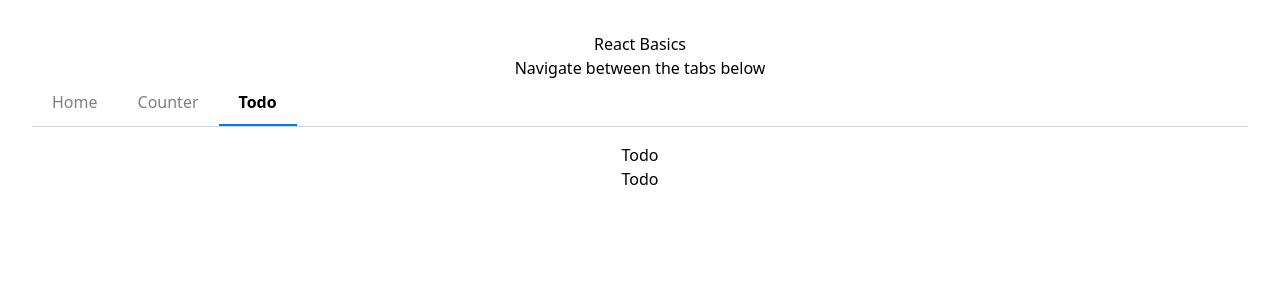
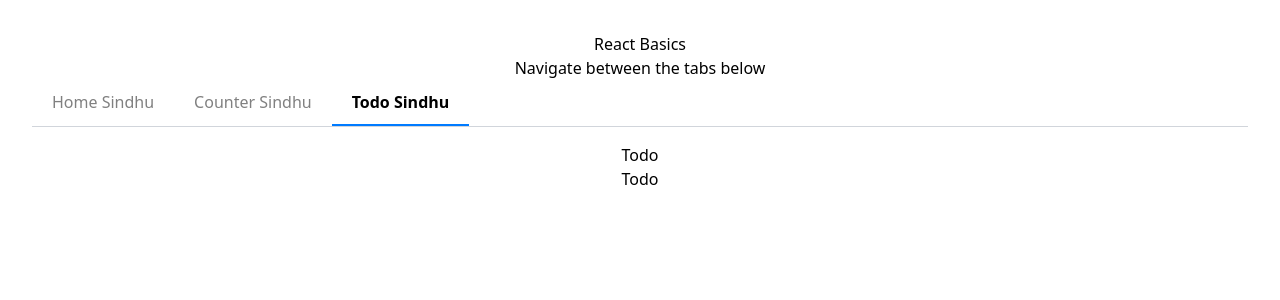
Before and after one commit to smandepudi/React-Counter, a React (Vite) app: page /todo in a window 1280 px wide. Shown: the top 300 px of the page. Built offline with nearby package versions, Linux system fonts and the light colour scheme; the HTML template or start-up script is replaced by a standard one.

Commit message:
test Tabs updates

```diff
--- a/src/components/Tabs.tsx
+++ b/src/components/Tabs.tsx
@@ -20,7 +20,7 @@ const Tabs: React.FC<TabsProps> = ({ tabs }) => {
           to={tab.path}
           className={({ isActive }) => `tab-button ${isActive ? "active" : ""}`}
         >
-          {tab.name}
+          {tab.name} Sindhu
         </NavLink>
       ))}
     </nav>
```
